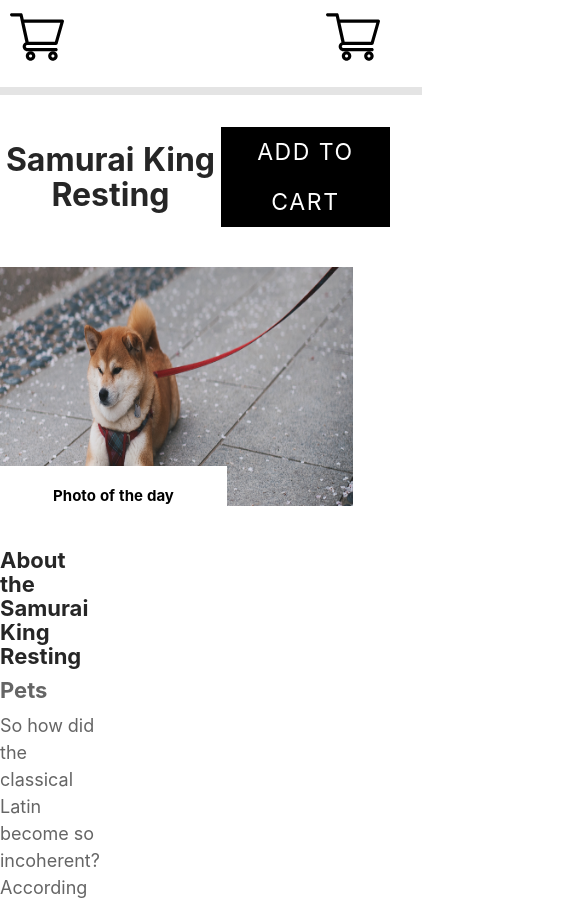
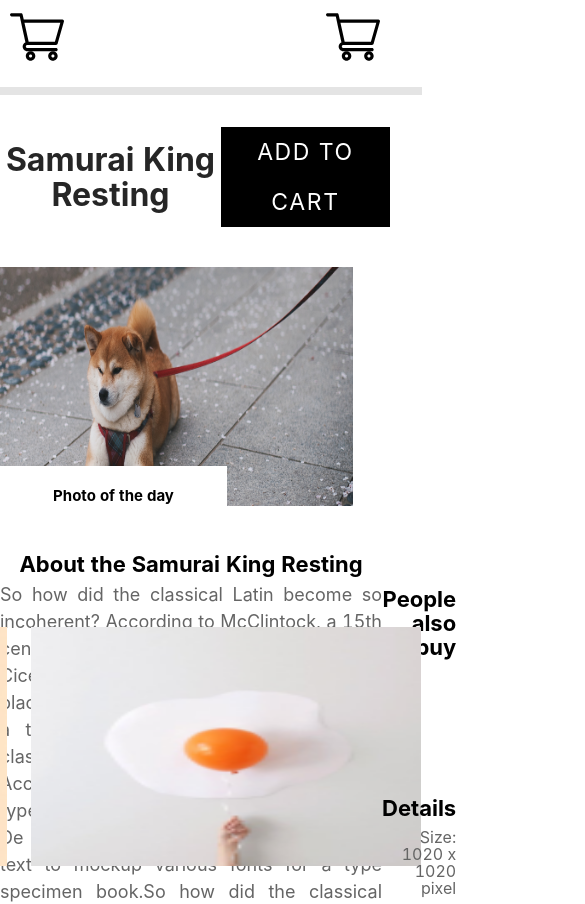
Before and after one commit to cossy1/my-app, a React (Create React App) app: page / in a window 390 px wide. Shown: the top 904 px of the page, 585 px wide, since content can reach past the window. Built offline with nearby package versions, Linux system fonts and the light colour scheme.

Commit message:
wip: mobile view

```diff
--- a/src/app/layout/content/home-top/home-top.scss
+++ b/src/app/layout/content/home-top/home-top.scss
@@ -54,6 +54,8 @@
         font-size: 18px;
         font-weight: normal;
         color: #656565;
+        text-align: justify;
+
       }
     }
 
@@ -142,44 +144,45 @@
     }
 
     .about-pet-row {
-      display: flex;
-      justify-content: space-between;
       align-items: center;
       margin-top: 42px;
 
       .about {
-       // width: 690px;
+        width: 100vw;
 
-        .a {
+        .a{
           font-size: 22px;
           font-weight: bold;
-          line-height: 24px;
+          line-height: 150%;
+          color: #000000;
+          text-align: center;
+          width: 382px;
+
         }
 
         .pets {
-          font-size: 22px;
-          line-height: 24px;
-          color: #656565;
-          font-weight: bold;
-          margin-top: 10px;
-          margin-bottom: 10px;
+         display: none;
         }
 
         .so {
-          line-height: 150%;
+          line-height: 27px;
           font-size: 18px;
           font-weight: normal;
           color: #656565;
+          text-align: justify;
         }
+      }
+
     }
 
     .people {
       .buy {
-          text-align: right;
+        text-align: left;
         color: #000000;
         line-height: 24px;
         font-size: 22px;
         font-weight: bold;
+        margin: 20px 0;
       }
 
       .detail {
@@ -201,12 +204,15 @@
 
       .images {
         display: flex;
-          justify-content: flex-end;
+        justify-content: space-between;
         align-items: center;
-          margin-top: 27px;
+        width: 10vw;
+        height: 100px;
+        background-color: red;
+       // margin-top: 27px;
       }
     }
-    }
+
 
     .sam {
       font-weight: bold;
@@ -223,7 +229,7 @@
       text-align: center;
       line-height: 60.02px;
       font-size: 23px;
-      position: absolute;
+     // position: absolute;
       margin-top: 30px;
       height: 61px;
       width: 386px;
--- a/src/app/layout/content/home-top/index.tsx
+++ b/src/app/layout/content/home-top/index.tsx
@@ -7,6 +7,7 @@ import Yellow from "../../../../assets/image/yellow.png";
 import EggBallon from "../../../../assets/image/egg-ballon1.png";
 import { Space } from "antd";
 import { isMobile } from "react-device-detect";
+
 
 const HomeTop = () => {
   return (
@@ -38,9 +39,6 @@ const HomeTop = () => {
         </>
       )}
 
-      {!isMobile ? (
-        <>
-          {" "}
         <div className="about-pet-row">
             <div className="about">
                 <div className="a">About the Samurai King Resting</div>
@@ -77,11 +75,25 @@ const HomeTop = () => {
                 <div className="detail">Size: 1020 x 1020 pixel</div>
                 <div className="detail">Size: 15 mb</div>
             </div>
-          </div>{" "}
-        </>
-      ) : (
-        <> </>
-      )}
+        </div>
+
+        {isMobile && <div className="people">
+            <div className="buy">People also buy</div>
+            <div className="images">
+                    <div>
+                        <Premium src={Yellow} />
+                    </div>
+                    <div>
+                        <Premium src={Flower} />
+                    </div>
+                    <div>
+                        <Premium src={EggBallon} />
+                    </div>
+            </div>
+            <div className="details">Details</div>
+            <div className="detail">Size: 1020 x 1020 pixel</div>
+            <div className="detail">Size: 15 mb</div>
+        </div>}
 
       <hr style={{ marginTop: 65 }} />
     </div>
```
Also changed, not shown: 1 other file (tests, documents, lock files or other folders). Lines whose indentation alone changed are shown as unchanged.
